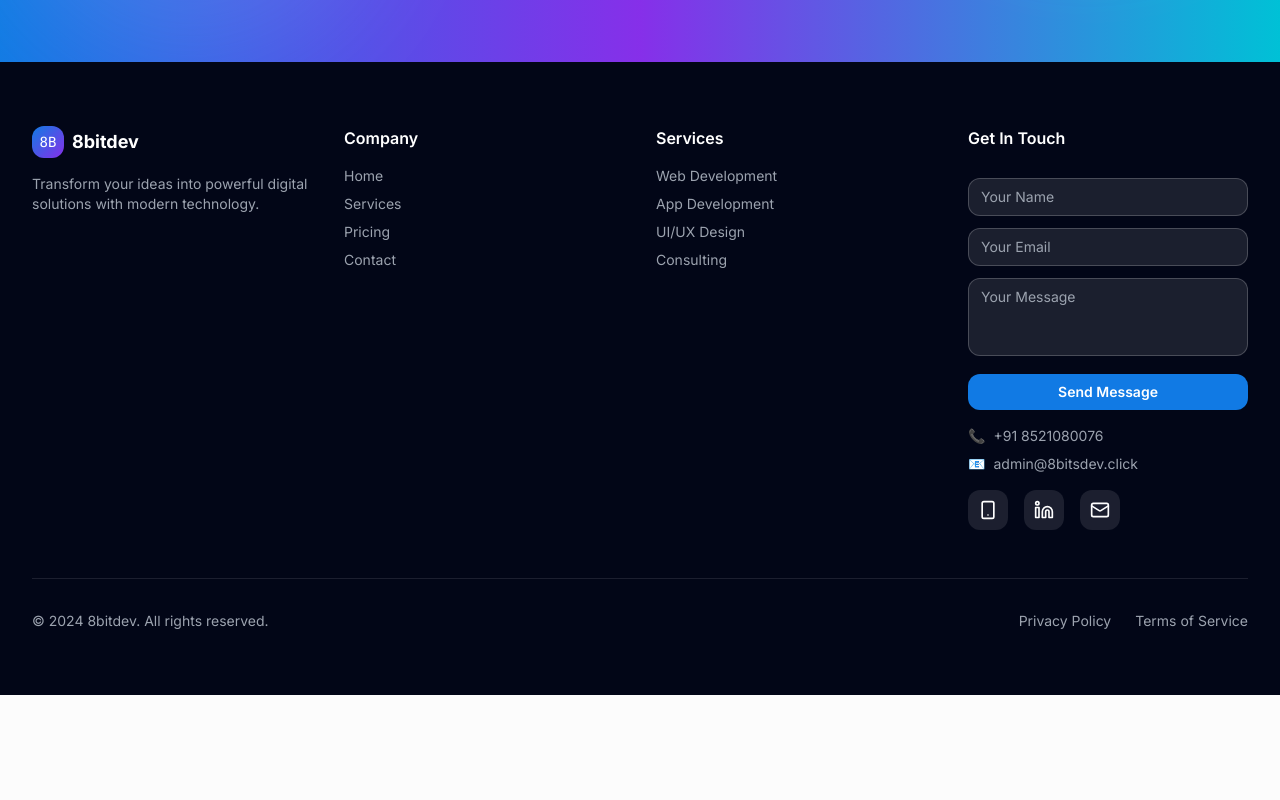
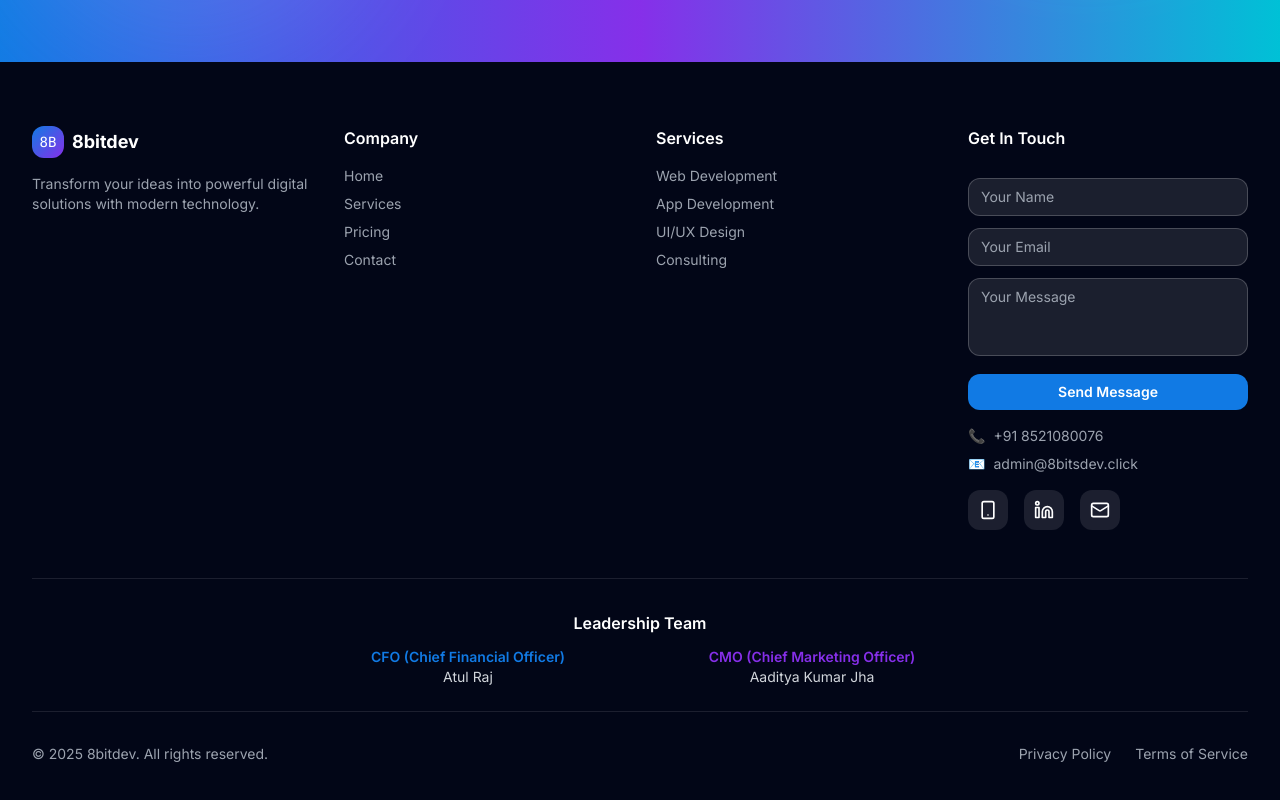
Before and after one commit to teamnexus584/Bitminds, a React (Vite) app: page / in a window 1280 px wide. Shown: the part 5210-6010 px from the top of the page. Before the commit the page ends 5905 px from the top, so only its background shows below. Built offline with nearby package versions, Linux system fonts and the light colour scheme.

Commit message:
Update footer with 2025 copyright and leadership team
- Changed copyright year from 2024 to 2025
- Added Leadership Team section in footer
- CFO (Chief Financial Officer): Atul Raj
- CMO (Chief Marketing Officer): Aaditya Kumar Jha
- Enhanced footer layout with team information

```diff
--- a/client/components/Footer.tsx
+++ b/client/components/Footer.tsx
@@ -181,9 +181,26 @@ export default function Footer() {
           </div>
         </div>
 
+        {/* Team Information */}
+        <div className="border-t border-white/10 pt-8 mb-6">
+          <div className="text-center mb-4">
+            <h4 className="font-semibold text-white mb-3">Leadership Team</h4>
+            <div className="grid grid-cols-1 md:grid-cols-2 gap-4 max-w-2xl mx-auto">
+              <div className="text-center">
+                <p className="text-sm font-semibold text-primary">CFO (Chief Financial Officer)</p>
+                <p className="text-sm text-gray-300">Atul Raj</p>
+              </div>
+              <div className="text-center">
+                <p className="text-sm font-semibold text-secondary">CMO (Chief Marketing Officer)</p>
+                <p className="text-sm text-gray-300">Aaditya Kumar Jha</p>
+              </div>
+            </div>
+          </div>
+        </div>
+
         {/* Bottom */}
         <div className="border-t border-white/10 pt-8 flex flex-col md:flex-row justify-between items-center gap-4 text-gray-400 text-sm">
-          <p>&copy; 2024 8bitdev. All rights reserved.</p>
+          <p>&copy; 2025 8bitdev. All rights reserved.</p>
           <div className="flex gap-6">
             <a href="#" className="hover:text-primary transition-colors">
               Privacy Policy
```
